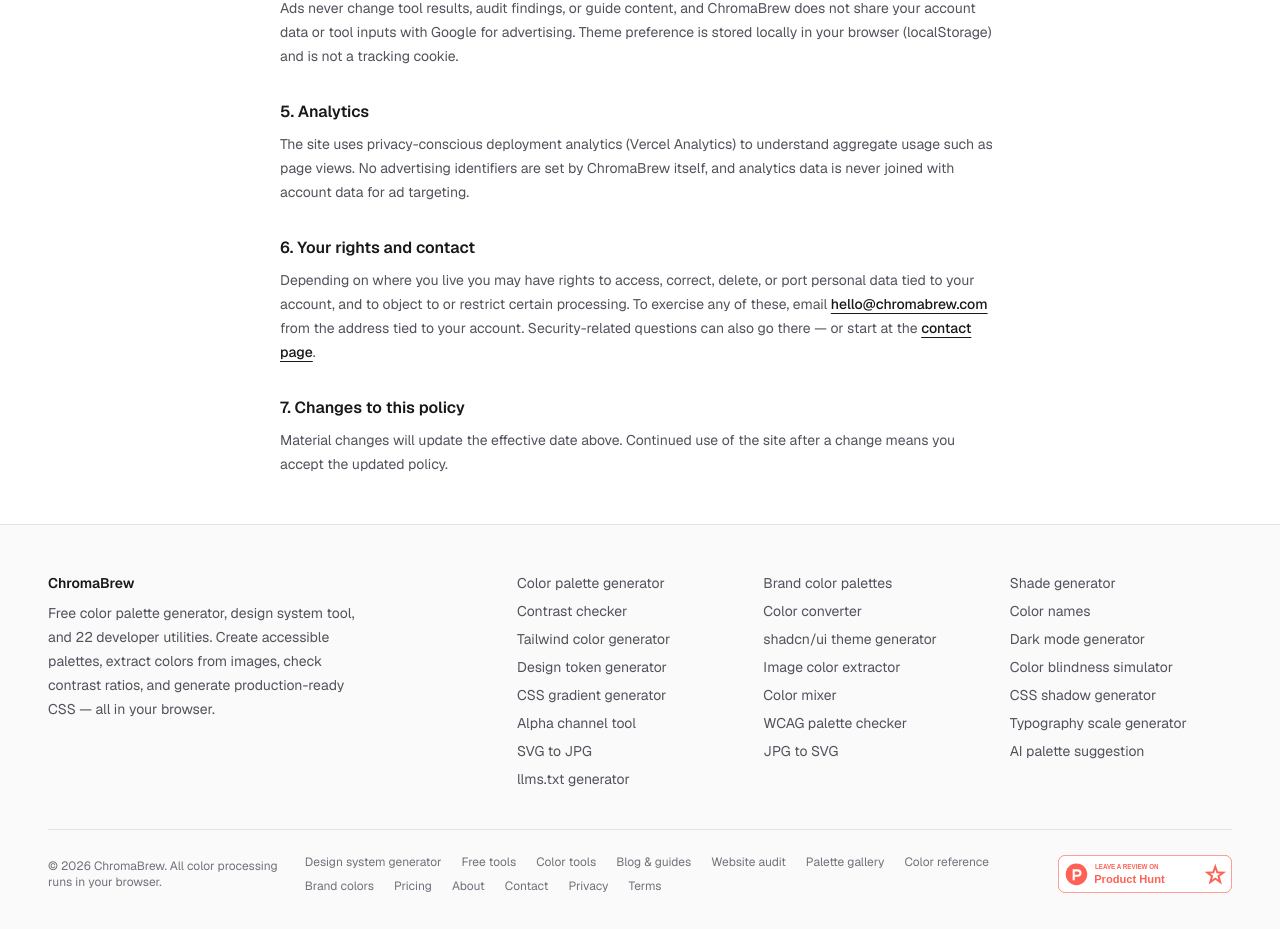
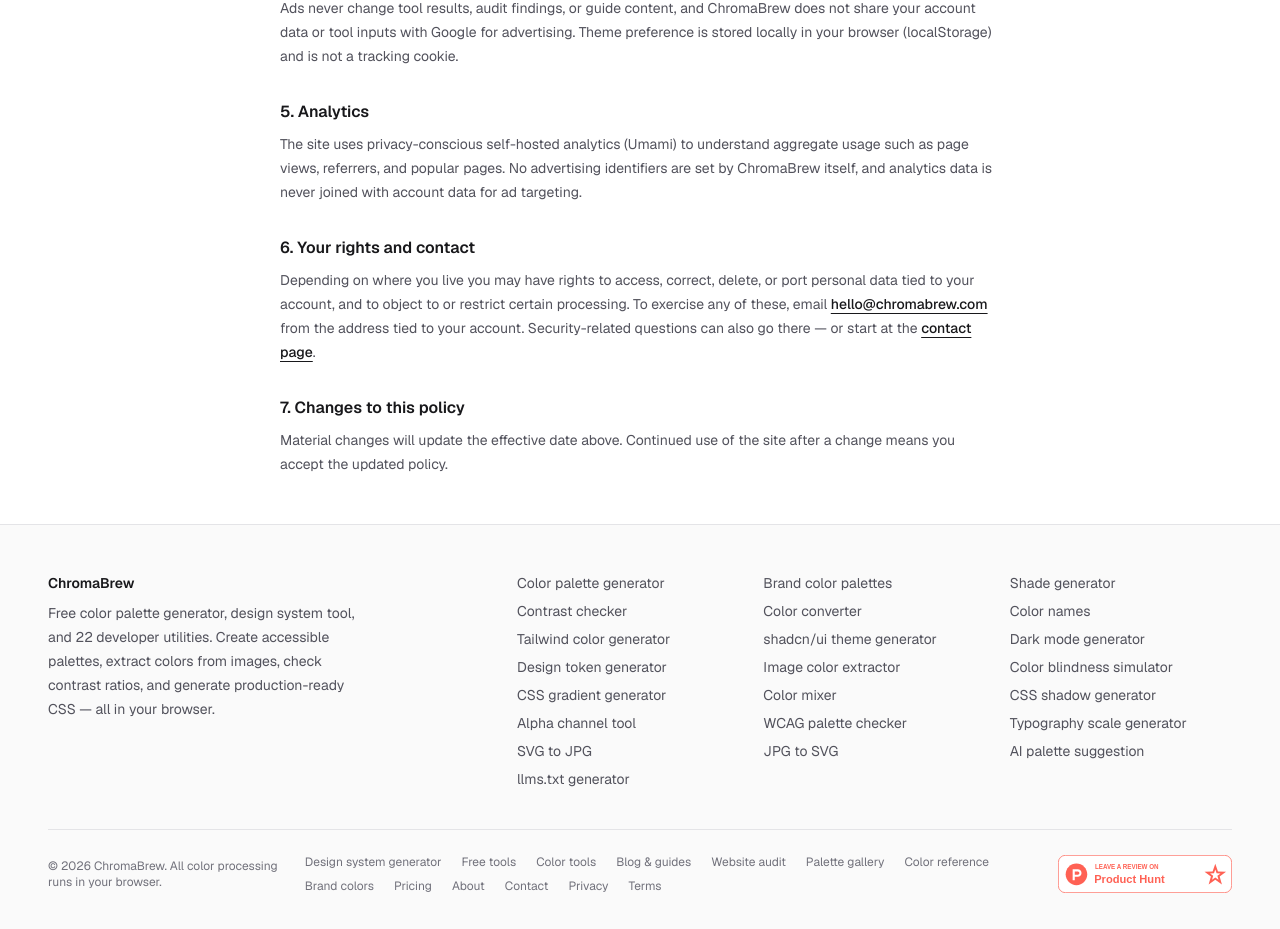
Before and after one commit to thesaveddev/chromabrew, a Next.js app: page /privacy in a window 1280 px wide. Shown: the part 1054-1983 px from the top of the page. Built offline with nearby package versions, Linux system fonts and the light colour scheme; no server answers.

Commit message:
Switch analytics from Vercel to self-hosted Umami
Tracker script + event sink now point at stats.chromabrew.com.
Privacy page updated to match.

```diff
--- a/src/app/layout.tsx
+++ b/src/app/layout.tsx
@@ -1,6 +1,5 @@
 import type { Metadata } from "next";
 import { Geist, Geist_Mono } from "next/font/google";
-import { Analytics } from "@vercel/analytics/next";
 import { SiteHeader } from "@/components/site/header";
 import { SiteFooter } from "@/components/site/footer";
 import { Providers } from "@/components/providers";
@@ -103,8 +102,17 @@
           <SiteFooter />
           <FeedbackWidget />
         </Providers>
-        {/* Analytics only load on Vercel deployments; local/dev stays silent. */}
-        {process.env.VERCEL ? <Analytics /> : null}
+        {/* Self-hosted Umami analytics (stats.chromabrew.com). Rendered only
+            when configured; builds without the env vars stay silent. */}
+        {process.env.NEXT_PUBLIC_UMAMI_URL &&
+        process.env.NEXT_PUBLIC_UMAMI_WEBSITE_ID ? (
+          <script
+            async
+            defer
+            src={`${process.env.NEXT_PUBLIC_UMAMI_URL}/script.js`}
+            data-website-id={process.env.NEXT_PUBLIC_UMAMI_WEBSITE_ID}
+          />
+        ) : null}
       </body>
     </html>
   );
--- a/src/app/privacy/page.tsx
+++ b/src/app/privacy/page.tsx
@@ -137,10 +137,11 @@
             5. Analytics
           </h2>
           <p className="mt-2">
-            The site uses privacy-conscious deployment analytics (Vercel
-            Analytics) to understand aggregate usage such as page views. No
-            advertising identifiers are set by ChromaBrew itself, and analytics
-            data is never joined with account data for ad targeting.
+            The site uses privacy-conscious self-hosted analytics (Umami) to
+            understand aggregate usage such as page views, referrers, and
+            popular pages. No advertising identifiers are set by ChromaBrew
+            itself, and analytics data is never joined with account data for
+            ad targeting.
           </p>
         </section>
 
--- a/src/lib/analytics.ts
+++ b/src/lib/analytics.ts
@@ -53,23 +53,24 @@
 
 type Sink = (event: AnalyticsEvent, properties?: Record<string, string | number>) => void;
 
-interface VercelAnalyticsWindow {
-  va?: (event: string, properties?: Record<string, string | number>) => void;
+interface UmamiWindow {
+  umami?: {
+    track?: (event: string, data?: Record<string, string | number>) => void;
+  };
 }
 
 /**
- * Default sink: forward to Vercel Analytics custom events when the script
- * is active (production on Vercel). It is cookie-less and PII-free; the
- * call sites stay provider-agnostic — swap this sink to integrate
- * Plausible/GA4/PostHog later without touching product code.
+ * Default sink: forward to self-hosted Umami custom events when the tracker
+ * script is active. It is cookie-less and PII-free; the call sites stay
+ * provider-agnostic.
  */
-const vercelSink: Sink = (event, properties) => {
+const umamiSink: Sink = (event, properties) => {
   if (typeof window === "undefined") return;
-  const va = (window as unknown as VercelAnalyticsWindow).va;
-  if (typeof va === "function") va(event, properties);
+  const trackFn = (window as unknown as UmamiWindow).umami?.track;
+  if (typeof trackFn === "function") trackFn(event, properties);
 };
 
-let sink: Sink = vercelSink;
+let sink: Sink = umamiSink;
 
 export function setAnalyticsSink(next: Sink): void {
   sink = next;
```
